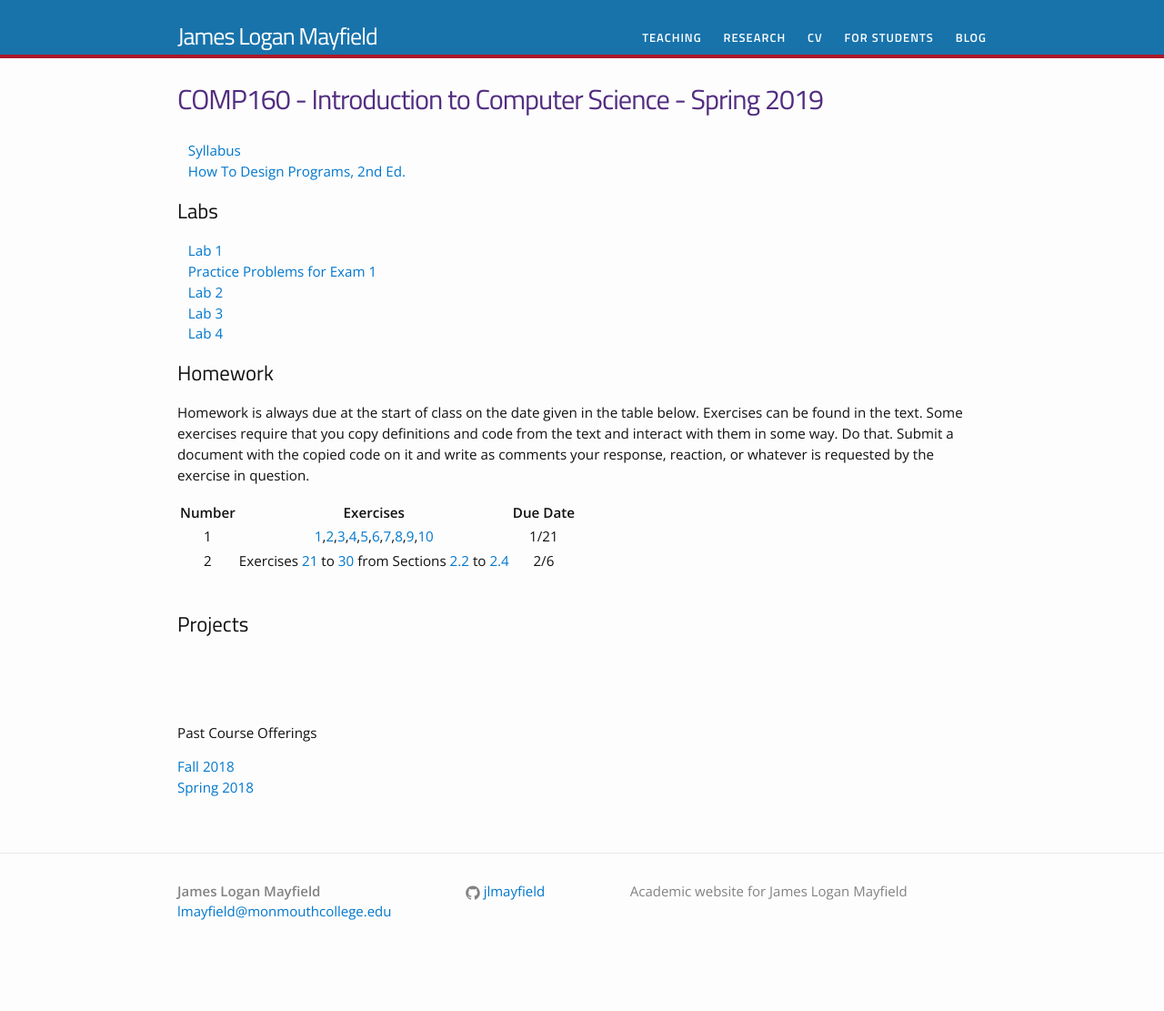
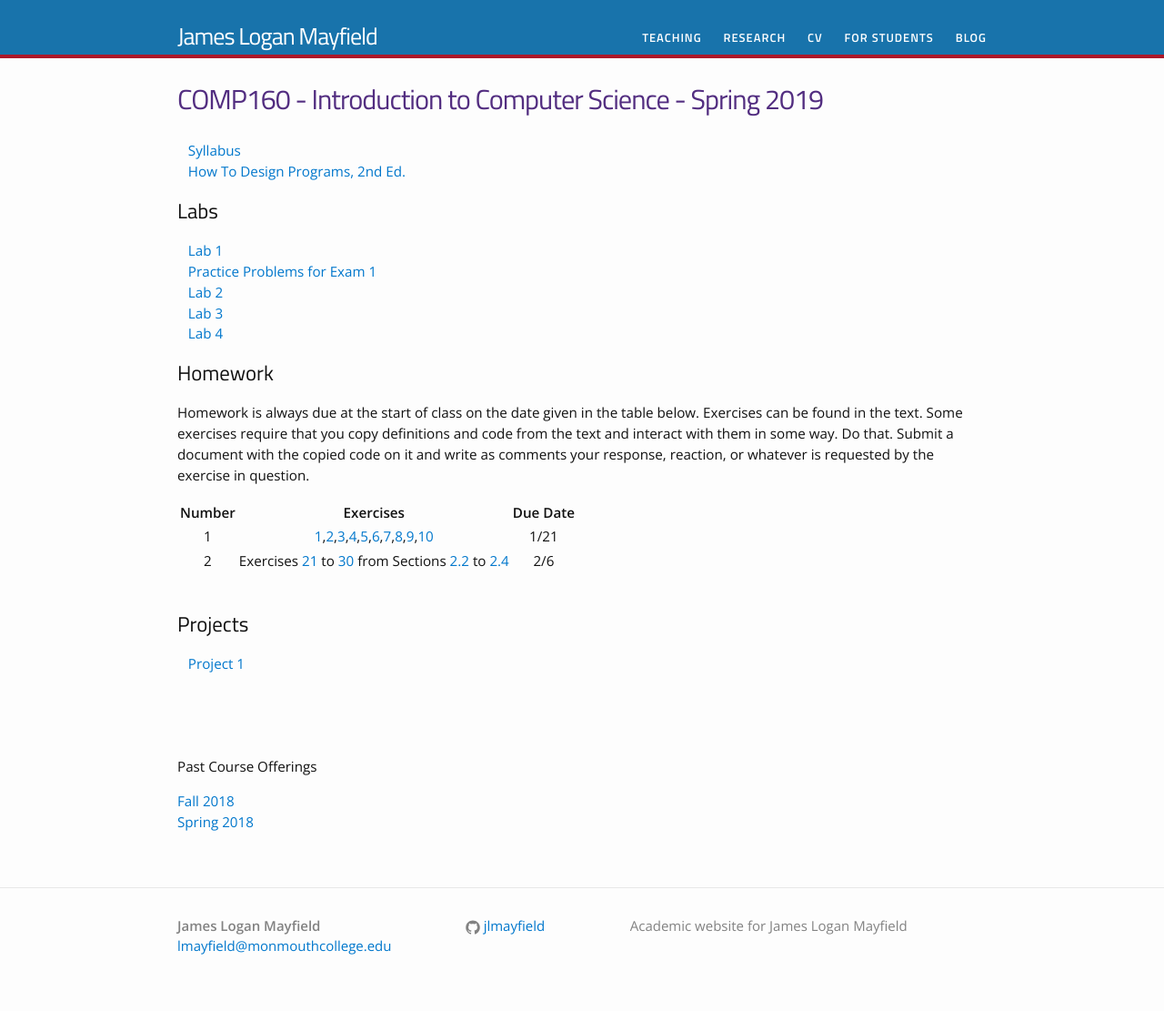
Before and after one commit to jlmayfield/jlmayfield.github.io, a Jekyll site: the page built from teaching/comp160.md, in a window 1280 px wide. Shown: the whole page at 91% size. Built offline with Jekyll 4.4.1, drawn with Linux system fonts in a browser that asks for light colours; before the commit the page ends 1073 px from its top, so only the background shows below that.

Commit message:
sp19. c160. project 1 added.

```diff
--- a/teaching/comp160.md
+++ b/teaching/comp160.md
@@ -42,8 +42,9 @@ Homework is always due at the start of class on the date given in the table belo
 
 ## Projects
 
+&nbsp;&nbsp;&nbsp;[Project 1](/teaching/COMP160/projects/comp160-project1-b.pdf)
+
 <!---
-&nbsp;&nbsp;&nbsp;[Project 1](/teaching/COMP160/projects/comp160-project1-b.pdf)
 &nbsp;&nbsp;&nbsp;[Project 2](/teaching/COMP160/projects/comp160-project2-fa18.pdf)
 
 --->
```
Also changed, not shown: 1 other file.
